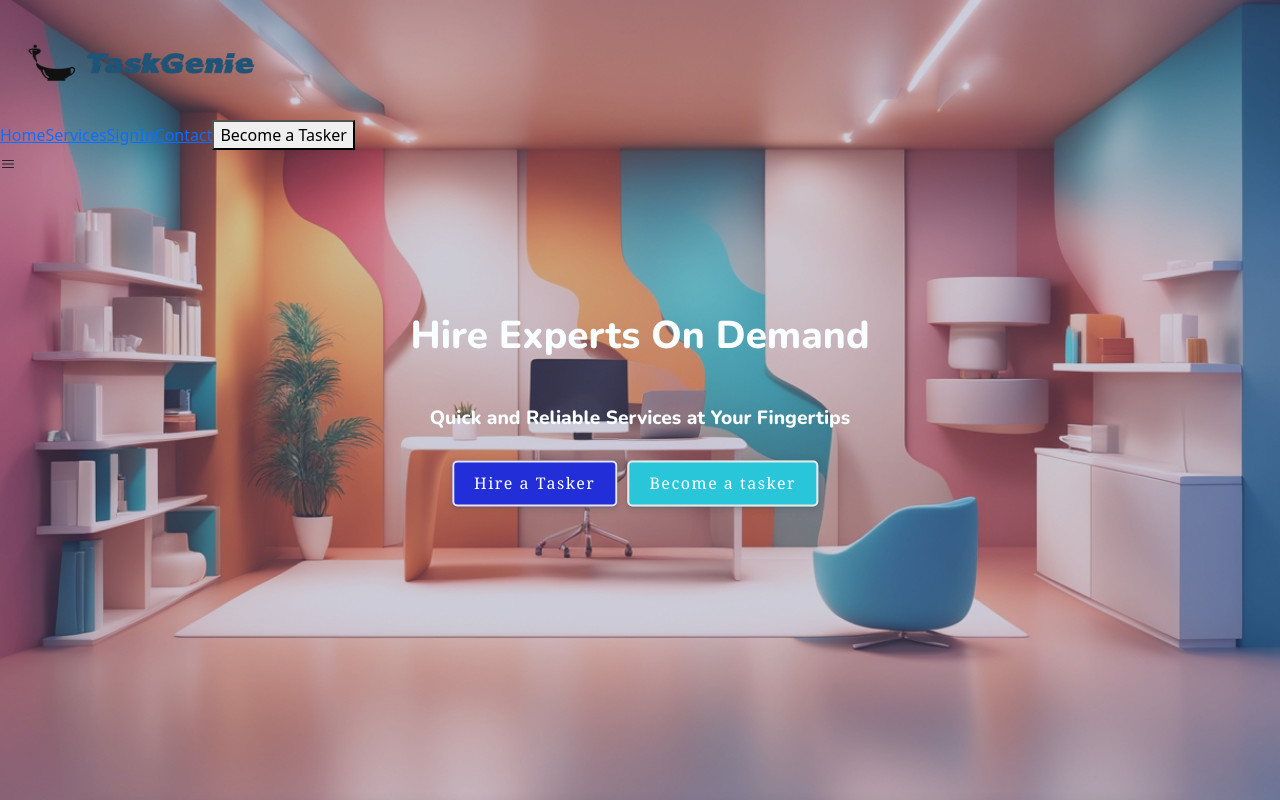
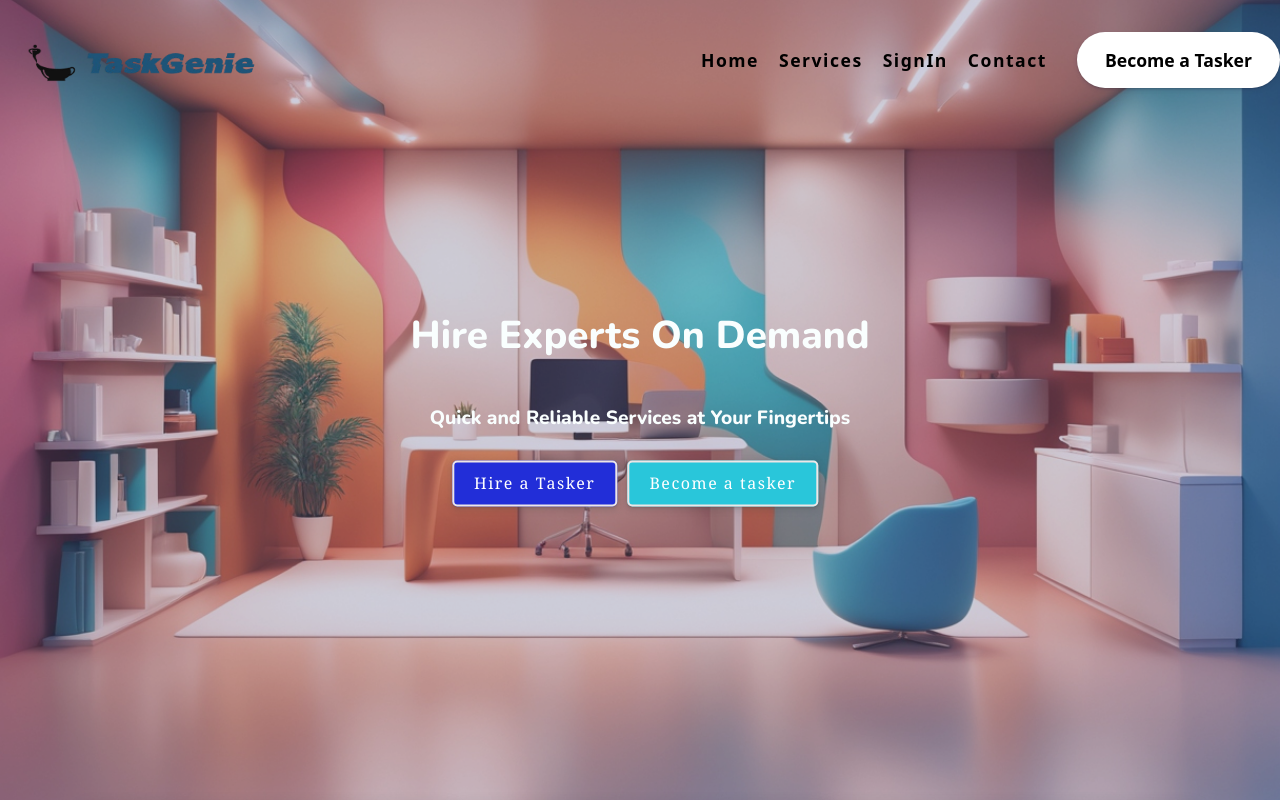
Before and after one commit to Team4-PM/Task-Genie, a React (Create React App) app: page / in a window 1280 px wide. Shown: the top 800 px of the page. Built offline with nearby package versions, Linux system fonts and the light colour scheme; a web font is replaced by a local one.

Commit message:
Update App.css

```diff
--- a/src/App.css
+++ b/src/App.css
@@ -1,66 +1,195 @@
-.hero {
-  background-image: url('./Assets/hero-image.jpg'); /* Ensure the path is correct */
-  background-size: cover;
-  background-position: center;
-  padding: 100px 20px;
-  text-align: center;
+* {
+  margin: 0;
+  padding: 0;
+  box-sizing: border-box;
+}
+
+.App {
+  min-height: 100vh;
+  max-width: 1900px;
+  margin: 0 auto;
+}
+
+body {
+  max-width: 100%;
+  overflow-x: hidden;
+}
+
+/* Navbar Styling */
+nav {
+  display: flex;
+  align-items: center;
+  justify-content: space-between;
+  min-height: 90px;
+}
+
+.navbar-links-container a {
+  margin-right: 3rem;
+  text-decoration: none;
+  color: black !important;
+  font-size: 1.1rem;
+  font-weight: 600;
+  letter-spacing: 1.5px !important;
+}
+
+.navbar-links-container a:hover {
+  text-decoration: underline !important;
+  text-decoration-color: rgba(31,84,121,255) !important;
+  text-decoration-thickness: 5px !important;
+}
+
+.primary-button {
+  padding: 0.9rem 1.75rem;
+  background-color: white;
+  border: none;
+  border-radius: 5rem;
+  font-size: 1.1rem;
+  cursor: pointer;
+  font-weight: 600;
+  transition: 0.2s;
+}
+
+.navbut {
+  padding: 0.9rem 1.75rem;
+  background-color: white;
+  border: none;
+  border-radius: 5rem;
+  font-size: 1.1rem;
+  cursor: pointer;
+  font-weight: 600;
+  transition: 0.2s;
+  border-radius: 2rem;
+  box-shadow: rgba(50, 50, 93, 0.25) 0px 2px 5px -1px, rgba(0, 0, 0, 0.3) 0px 1px 3px -1px;
+}
+
+.navbut:hover {
+  background-color: rgba(31,84,121,255);
   color: white;
 }
 
-.hero-content h1 {
-  font-size: 3rem;
-}
-
-.cta-button {
-  padding: 15px 30px;
-  background-color: #007bff;
-  color: white;
-  border: none;
-  font-size: 1.2rem;
+.navbar-menu-container svg {
+  font-size: 1.5rem;
   cursor: pointer;
 }
 
-.services {
-  padding: 50px 20px;
-  text-align: center;
+.navbar-menu-container {
+  display: none;
 }
 
-.service-list {
-  display: flex;
-  justify-content: space-around;
+/* Typography */
+.primary-heading {
+  font-size: clamp(2rem, 5vw, 4rem);
+  color: #4c4c4c;
 }
 
-.service-item {
-  text-align: center;
-  margin: 20px;
+.primary-text {
+  font-size: clamp(1rem, 3vw, 1.5rem);
+  max-width: 500px;
+  color: #6a6a6a;
+  margin: 1.5rem 0;
 }
 
-.service-item img {
-  width: 120px;
-  height: 120px;
+/* Buttons */
+.secondary-button {
+  padding: 1rem 2.5rem;
+  background-color: #fe9e0d;
+  border: none;
+  border-radius: 5rem;
+  font-size: 1.1rem;
+  cursor: pointer;
+  font-weight: 600;
+  color: white;
+  transition: 0.2s;
+  display: flex;
+  align-items: center;
+  justify-content: center;
 }
 
-.testimonials {
-  padding: 50px 20px;
-  background-color: #f9f9f9;
+.secondary-button svg {
+  margin-left: 0.75rem;
+  font-size: 1.5rem;
 }
 
-.testimonial-item {
-  margin: 20px 0;
-  font-style: italic;
+.secondary-button:hover {
+  background-color: #e48f0f;
 }
 
-.how-it-works {
-  padding: 50px 20px;
-  background-color: #e9ecef;
+/* Responsive Styles */
+@media (max-width: 1000px) {
+  .navbar-links-container a {
+    margin-right: 1rem;
+    font-size: 1rem;
+  }
+
+  .primary-button {
+    font-size: 1rem;
+  }
 }
 
-.steps {
-  display: flex;
-  justify-content: space-around;
+@media (max-width: 800px) {
+  .nav-logo-container {
+    max-width: 140px;
+  }
+
+  .navbar-links-container {
+    display: none;
+  }
+
+  .navbar-menu-container {
+    display: flex;
+  }
+
+  .primary-heading, .primary-text {
+    text-align: center;
+  }
+
+  .home-text-section, .about-section-text-container {
+    justify-content: center;
+    align-items: center;
+    margin-top: 4rem;
+  }
+
+  .secondary-button {
+    font-size: 1rem;
+    padding: 0.8rem 2rem;
+    cursor: pointer;
+  }
+
+  .App {
+    max-width: 95vw;
+  }
 }
 
-.step {
-  width: 30%;
-  text-align: center;
+@media (max-width: 600px) {
+  .home-bannerImage-container, .about-background-image-container {
+    display: none;
+  }
 }
+
+/* Navbar Logo */
+.nav-logo-container img {
+  width: 250px;
+  height: 100px;
+}
+
+/* Navbar Links */
+.navbar-links-container a, .primary-button {
+  color: white;
+  margin: 0 10px;
+}
+
+.primary-button {
+  background-color: #007bff;
+  padding: 8px 16px;
+  border-radius: 5px;
+}
+
+@media (max-width: 768px) {
+  .navbar-links-container {
+    display: none;
+  }
+
+  .navbar-menu-container {
+    display: block;
+  }
+}
```
